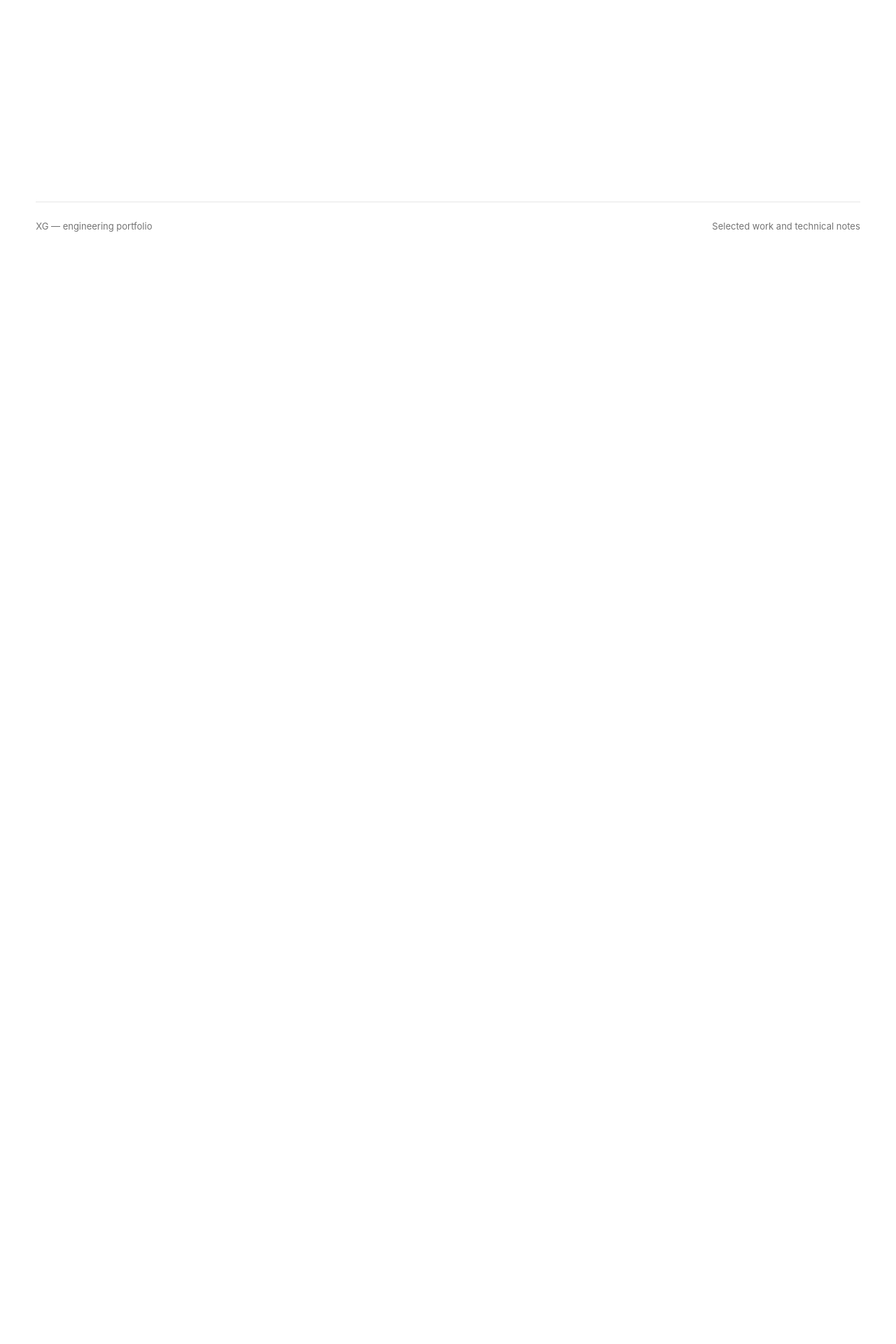
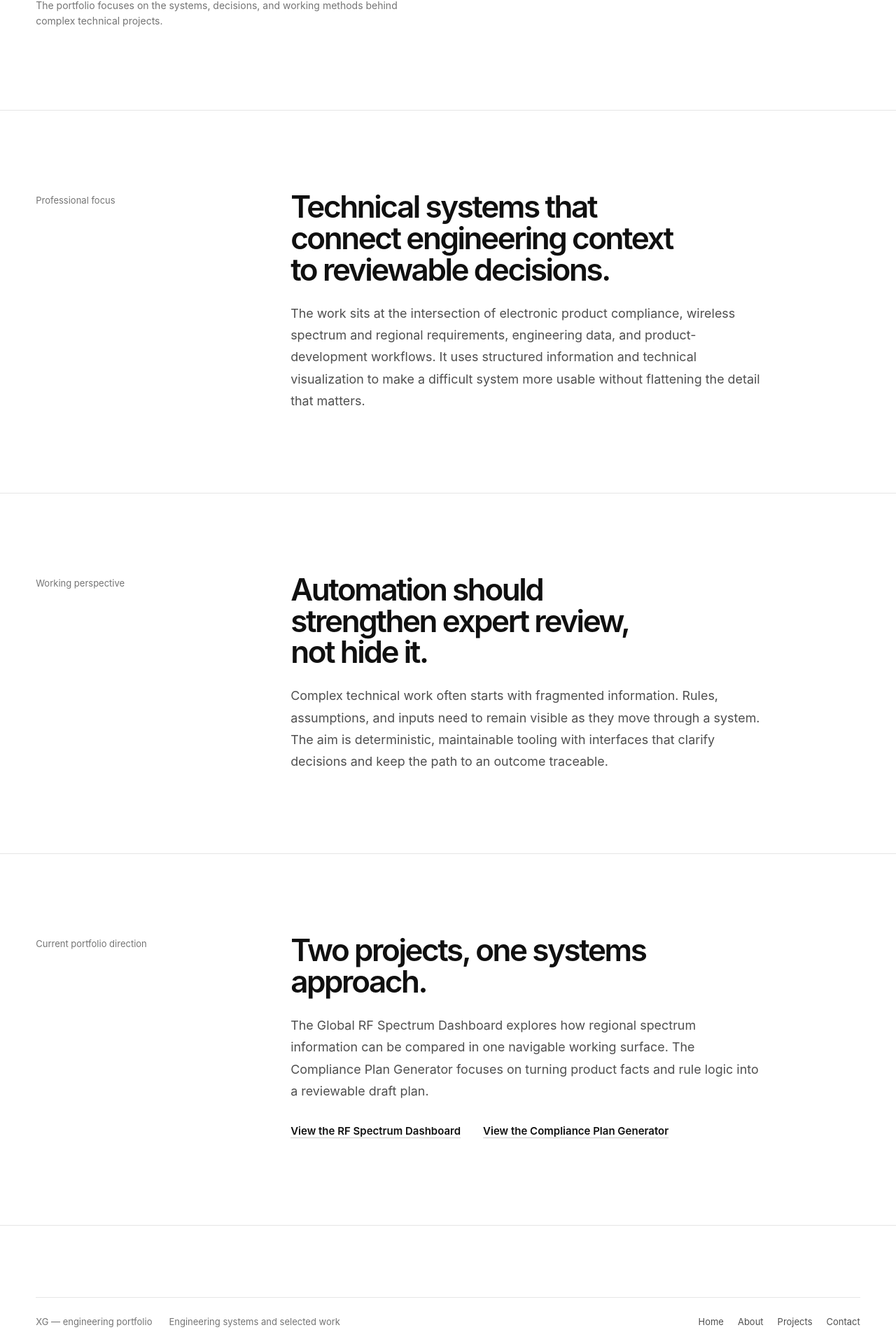
Before and after one commit to KKKRRRKRKR/personal-portfolio, a Next.js app in the folder website/: page /about in a window 1280 px wide. Shown: the part 442-2362 px from the top of the page at 70% size. Before the commit the page ends 800 px from the top, so only its background shows below. Built offline with nearby package versions, Linux system fonts and the light colour scheme.

Commit message:
feat: complete phase 3-6 core pages

```diff
--- a/website/src/app/about/page.tsx
+++ b/website/src/app/about/page.tsx
@@ -1,13 +1,100 @@
+import type { Metadata } from "next";
+
 import { PageIntro } from "@/components/page-intro";
+import { TextLink } from "@/components/ui/text-link";
 
-export const metadata = { title: "About" };
+export const metadata: Metadata = {
+  title: "About",
+  description:
+    "XG builds inspectable engineering systems for spectrum, compliance, and product decisions.",
+};
 
 export default function AboutPage() {
   return (
-    <PageIntro
-      description="Professional background and working approach will be introduced here."
-      eyebrow="Profile"
-      title="About"
-    />
+    <>
+      <PageIntro
+        description="XG builds engineering systems that make complex technical context easier to inspect, review, and use."
+        eyebrow="About"
+        title="About"
+      >
+        <p className="page-intro__note">
+          The portfolio focuses on the systems, decisions, and working methods
+          behind complex technical projects.
+        </p>
+      </PageIntro>
+      <div className="profile-content">
+        <section
+          className="profile-section"
+          aria-labelledby="professional-focus"
+        >
+          <div className="site-frame profile-section__grid">
+            <p className="profile-section__label">Professional focus</p>
+            <div className="profile-section__content">
+              <h2 id="professional-focus">
+                Technical systems that connect engineering context to reviewable
+                decisions.
+              </h2>
+              <p>
+                The work sits at the intersection of electronic product
+                compliance, wireless spectrum and regional requirements,
+                engineering data, and product-development workflows. It uses
+                structured information and technical visualization to make a
+                difficult system more usable without flattening the detail that
+                matters.
+              </p>
+            </div>
+          </div>
+        </section>
+        <section
+          className="profile-section"
+          aria-labelledby="working-perspective"
+        >
+          <div className="site-frame profile-section__grid">
+            <p className="profile-section__label">Working perspective</p>
+            <div className="profile-section__content">
+              <h2 id="working-perspective">
+                Automation should strengthen expert review, not hide it.
+              </h2>
+              <p>
+                Complex technical work often starts with fragmented information.
+                Rules, assumptions, and inputs need to remain visible as they
+                move through a system. The aim is deterministic, maintainable
+                tooling with interfaces that clarify decisions and keep the path
+                to an outcome traceable.
+              </p>
+            </div>
+          </div>
+        </section>
+        <section
+          className="profile-section"
+          aria-labelledby="portfolio-direction"
+        >
+          <div className="site-frame profile-section__grid">
+            <p className="profile-section__label">
+              Current portfolio direction
+            </p>
+            <div className="profile-section__content">
+              <h2 id="portfolio-direction">
+                Two projects, one systems approach.
+              </h2>
+              <p>
+                The Global RF Spectrum Dashboard explores how regional spectrum
+                information can be compared in one navigable working surface.
+                The Compliance Plan Generator focuses on turning product facts
+                and rule logic into a reviewable draft plan.
+              </p>
+              <div className="profile-section__links">
+                <TextLink href="/projects/global-rf-spectrum-dashboard">
+                  View the RF Spectrum Dashboard
+                </TextLink>
+                <TextLink href="/projects/compliance-plan-generator">
+                  View the Compliance Plan Generator
+                </TextLink>
+              </div>
+            </div>
+          </div>
+        </section>
+      </div>
+    </>
   );
 }
--- a/website/src/app/contact/page.tsx
+++ b/website/src/app/contact/page.tsx
@@ -1,13 +1,65 @@
+import type { Metadata } from "next";
+
 import { PageIntro } from "@/components/page-intro";
+import { siteConfig } from "@/content/site";
 
-export const metadata = { title: "Contact" };
+export const metadata: Metadata = {
+  title: "Contact",
+  description: "Public contact options for XG's engineering systems portfolio.",
+};
 
 export default function ContactPage() {
   return (
-    <PageIntro
-      description="Professional contact options will be available here."
-      eyebrow="Connect"
-      title="Contact"
-    />
+    <>
+      <PageIntro
+        description="For conversations about engineering systems, compliance workflows, spectrum review, or making technical decisions easier to inspect."
+        eyebrow="Contact"
+        title="Contact"
+      />
+      <section
+        className="contact-section"
+        aria-labelledby="contact-methods-title"
+      >
+        <div className="container--reading">
+          <h2 className="contact-section__title" id="contact-methods-title">
+            Public contact methods
+          </h2>
+          <dl className="contact-methods">
+            <div>
+              <dt>Email</dt>
+              <dd>
+                {siteConfig.contact.email ? (
+                  <a href={`mailto:${siteConfig.contact.email}`}>
+                    {siteConfig.contact.email}
+                  </a>
+                ) : (
+                  "—"
+                )}
+              </dd>
+            </div>
+            <div>
+              <dt>LinkedIn</dt>
+              <dd>
+                {siteConfig.contact.linkedInUrl ? (
+                  <a href={siteConfig.contact.linkedInUrl}>LinkedIn</a>
+                ) : (
+                  "—"
+                )}
+              </dd>
+            </div>
+            <div>
+              <dt>GitHub</dt>
+              <dd>
+                {siteConfig.contact.githubUrl ? (
+                  <a href={siteConfig.contact.githubUrl}>GitHub</a>
+                ) : (
+                  "—"
+                )}
+              </dd>
+            </div>
+          </dl>
+        </div>
+      </section>
+    </>
   );
 }
--- a/website/src/app/globals.css
+++ b/website/src/app/globals.css
@@ -42,6 +42,7 @@
 
 html {
   min-width: 20rem;
+  overflow-x: clip;
   scroll-behavior: smooth;
 }
 
@@ -250,6 +251,14 @@ select {
   margin-top: var(--space-6);
 }
 
+.page-intro__note {
+  max-width: 36rem;
+  margin: 0;
+  color: var(--color-text-muted);
+  font-size: 0.875rem;
+  line-height: 1.6;
+}
+
 /* Home */
 .home-hero {
   padding-bottom: clamp(5rem, 12vw, 10rem);
@@ -427,6 +436,104 @@ select {
   margin: 0;
   padding: 0;
   list-style: none;
+}
+
+/* About and contact */
+.profile-content {
+  margin-top: clamp(4rem, 9vw, 8rem);
+  border-top: 1px solid var(--color-border);
+}
+
+.profile-section {
+  padding-block: clamp(4.5rem, 9vw, 8rem);
+  border-bottom: 1px solid var(--color-border);
+}
+
+.profile-section__grid {
+  display: grid;
+  grid-template-columns: minmax(11rem, 0.29fr) minmax(0, 1fr);
+  gap: clamp(3rem, 10vw, 10rem);
+}
+
+.profile-section__label {
+  margin: var(--space-1) 0 0;
+  color: var(--color-text-muted);
+  font-size: 0.8125rem;
+  line-height: 1.5;
+}
+
+.profile-section__content {
+  max-width: var(--reading-width);
+}
+
+.profile-section__content h2,
+.contact-section h2 {
+  max-width: 19ch;
+  margin: 0;
+  color: var(--color-text);
+  font-size: clamp(1.875rem, 3.5vw, 2.75rem);
+  font-weight: 640;
+  letter-spacing: -0.055em;
+  line-height: 1.02;
+}
+
+.profile-section__content > p,
+.contact-section p {
+  margin: var(--space-6) 0 0;
+  color: var(--color-text-secondary);
+  font-size: clamp(1.0625rem, 1.4vw, 1.1875rem);
+  line-height: 1.75;
+}
+
+.profile-section__links {
+  display: flex;
+  flex-wrap: wrap;
+  gap: var(--space-3) var(--space-8);
+  margin-top: var(--space-6);
+}
+
+.contact-section {
+  padding-top: clamp(4rem, 9vw, 8rem);
+}
+
+.contact-section .contact-section__title {
+  max-width: none;
+  font-size: clamp(1.375rem, 2.2vw, 1.75rem);
+  letter-spacing: -0.04em;
+}
+
+.contact-methods {
+  display: grid;
+  margin: var(--space-6) 0 0;
+  padding: 0;
+  border-top: 1px solid var(--color-border-strong);
+}
+
+.contact-methods div {
+  display: grid;
+  grid-template-columns: minmax(7rem, 0.4fr) minmax(0, 1fr);
+  gap: var(--space-4);
+  padding-block: var(--space-4);
+  border-bottom: 1px solid var(--color-border);
+}
+
+.contact-methods dt {
+  color: var(--color-text-muted);
+  font-size: 0.8125rem;
+  line-height: 1.5;
+}
+
+.contact-methods dd {
+  margin: 0;
+  color: var(--color-text-secondary);
+  font-size: 0.9375rem;
+  line-height: 1.5;
+}
+
+.contact-methods a {
+  color: var(--color-text);
+  font-weight: 600;
+  text-underline-offset: 0.25em;
 }
 
 /* Projects index */
@@ -824,13 +931,35 @@ select {
   margin: 0;
 }
 
+.site-footer__navigation {
+  margin-left: auto;
+}
+
+.site-footer__navigation ul {
+  display: flex;
+  flex-wrap: wrap;
+  gap: var(--space-3) var(--space-5);
+  margin: 0;
+  padding: 0;
+  list-style: none;
+}
+
+.site-footer__navigation a {
+  color: var(--color-text-secondary);
+  text-decoration: none;
+}
+
+.site-footer__navigation a:hover {
+  color: var(--color-text);
+  text-decoration: underline;
+  text-underline-offset: 0.2em;
+}
+
 @media (max-width: 50rem) {
   .site-header__content {
-    align-items: flex-start;
-    flex-direction: column;
-    justify-content: center;
-    gap: 0;
-    padding-block: var(--space-4);
+    align-items: center;
+    gap: var(--space-4);
+    padding-block: var(--space-5);
   }
 
   .primary-nav {
@@ -864,10 +993,13 @@ select {
     content: "+";
   }
 
+  /* Legacy details toggle rule retained below for source-history context. */
+  /*
   .primary-nav__mobile[open] summary::after {
     content: "−";
   }
 
+  */
   .primary-nav__mobile ul {
     position: absolute;
     right: 0;
@@ -954,6 +1086,41 @@ select {
   .project-related-navigation {
     gap: var(--space-3);
   }
+
+  .profile-section__grid {
+    grid-template-columns: 1fr;
+  }
+
+  .profile-section__label {
+    margin: 0;
+  }
+
+  .site-footer__navigation {
+    margin-left: 0;
+  }
+
+  .primary-nav__mobile button {
+    padding: var(--space-2) 0;
+    border: 0;
+    background: transparent;
+    cursor: pointer;
+    color: var(--color-text);
+    font-size: 0.875rem;
+    font-weight: 600;
+  }
+
+  .primary-nav__mobile button::after {
+    margin-left: var(--space-2);
+    content: "+";
+  }
+
+  .primary-nav__mobile button[aria-expanded="true"]::after {
+    content: "−";
+  }
+
+  .primary-nav__mobile ul {
+    z-index: 2;
+  }
 }
 
 @media (max-width: 25rem) {
--- a/website/src/app/page.tsx
+++ b/website/src/app/page.tsx
@@ -2,7 +2,6 @@ import { HomeClosing } from "@/components/home/home-closing";
 import { FeaturedWork } from "@/components/home/featured-work";
 import { FocusAreas } from "@/components/home/focus-areas";
 import { HomeHero } from "@/components/home/home-hero";
-import { NotesPreview } from "@/components/home/notes-preview";
 
 export default function HomePage() {
   return (
@@ -10,7 +9,6 @@ export default function HomePage() {
       <HomeHero />
       <FeaturedWork />
       <FocusAreas />
-      <NotesPreview />
       <HomeClosing />
     </>
   );
--- a/website/src/components/primary-navigation.tsx
+++ b/website/src/components/primary-navigation.tsx
@@ -1,20 +1,20 @@
 "use client";
 
 import Link from "next/link";
-import type { KeyboardEvent } from "react";
+import { useEffect, useRef, useState } from "react";
 import { usePathname } from "next/navigation";
 
 const navigationItems = [
   { href: "/", label: "Home" },
   { href: "/about", label: "About" },
   { href: "/projects", label: "Projects" },
-  { href: "/technical-notes", label: "Technical Notes" },
-  { href: "/resume", label: "Resume" },
   { href: "/contact", label: "Contact" },
 ];
 
 export function PrimaryNavigation() {
   const pathname = usePathname();
+  const [isMenuOpen, setIsMenuOpen] = useState(false);
+  const menuButtonRef = useRef<HTMLButtonElement>(null);
   const normalizedPathname =
     pathname === "/" ? pathname : pathname.replace(/\/$/, "");
 
@@ -24,31 +24,59 @@ export function PrimaryNavigation() {
       ? "page"
       : undefined;
 
+  useEffect(() => {
+    if (!isMenuOpen) {
+      return;
+    }
+
+    const handleKeyDown = (event: KeyboardEvent) => {
+      if (event.key !== "Escape") {
+        return;
+      }
+
+      setIsMenuOpen(false);
+      menuButtonRef.current?.focus();
+    };
+
+    const previousOverflow = document.body.style.overflow;
+    document.body.style.overflow = "hidden";
+    window.addEventListener("keydown", handleKeyDown);
+
+    return () => {
+      document.body.style.overflow = previousOverflow;
+      window.removeEventListener("keydown", handleKeyDown);
+    };
+  }, [isMenuOpen]);
+
   const navigationLinks = navigationItems.map((item) => (
     <li key={item.href}>
-      <Link href={item.href} aria-current={linkCurrentState(item.href)}>
+      <Link
+        href={item.href}
+        aria-current={linkCurrentState(item.href)}
+        onClick={() => setIsMenuOpen(false)}
+      >
         {item.label}
       </Link>
     </li>
   ));
 
-  const handleMenuKeyDown = (event: KeyboardEvent<HTMLDetailsElement>) => {
-    if (event.key !== "Escape") {
-      return;
-    }
-
-    event.preventDefault();
-    event.currentTarget.open = false;
-    event.currentTarget.querySelector<HTMLElement>("summary")?.focus();
-  };
-
   return (
     <nav className="primary-nav" aria-label="Primary navigation">
       <ul className="primary-nav__desktop">{navigationLinks}</ul>
-      <details className="primary-nav__mobile" onKeyDown={handleMenuKeyDown}>
-        <summary>Menu</summary>
-        <ul>{navigationLinks}</ul>
-      </details>
+      <div className="primary-nav__mobile">
+        <button
+          ref={menuButtonRef}
+          type="button"
+          aria-controls="mobile-navigation-list"
+          aria-expanded={isMenuOpen}
+          onClick={() => setIsMenuOpen((isOpen) => !isOpen)}
+        >
+          Menu
+        </button>
+        {isMenuOpen ? (
+          <ul id="mobile-navigation-list">{navigationLinks}</ul>
+        ) : null}
+      </div>
     </nav>
   );
 }
--- a/website/src/components/site-shell.tsx
+++ b/website/src/components/site-shell.tsx
@@ -28,8 +28,27 @@ export function SiteShell({ children }: SiteShellProps) {
         <div className="site-frame site-footer__content">
           <p>XG — engineering portfolio</p>
           <p className="site-footer__label">
-            Selected work and technical notes
+            Engineering systems and selected work
           </p>
+          <nav
+            className="site-footer__navigation"
+            aria-label="Footer navigation"
+          >
+            <ul>
+              <li>
+                <Link href="/">Home</Link>
+              </li>
+              <li>
+                <Link href="/about">About</Link>
+              </li>
+              <li>
+                <Link href="/projects">Projects</Link>
+              </li>
+              <li>
+                <Link href="/contact">Contact</Link>
+              </li>
+            </ul>
+          </nav>
         </div>
       </footer>
     </div>
--- /dev/null
+++ b/website/src/content/site.ts
@@ -0,0 +1,8 @@
+export const siteConfig = {
+  name: "XG",
+  contact: {
+    email: null,
+    githubUrl: null,
+    linkedInUrl: null,
+  },
+} as const;
```
Also changed, not shown: website/src/components/home/focus-areas.tsx (+15 -15 lines).
